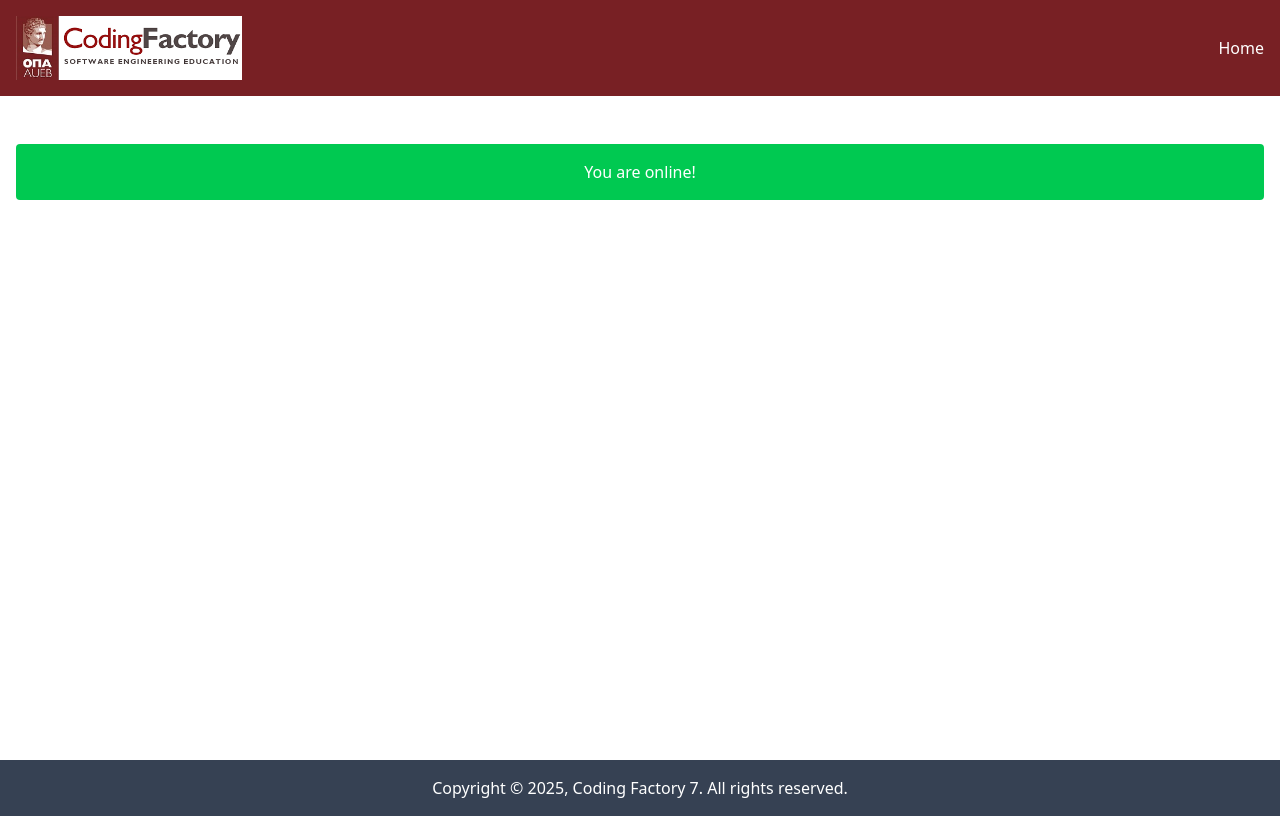
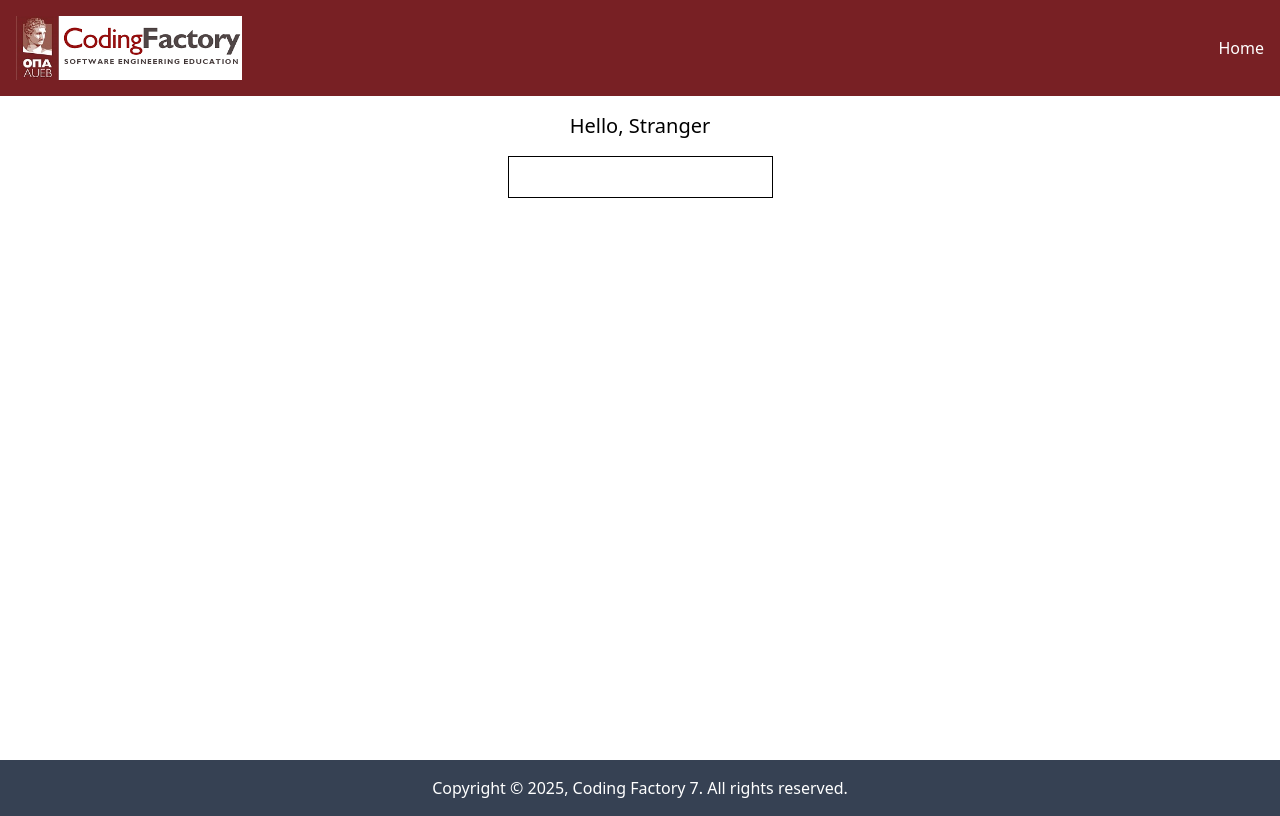
Before and after one commit to grgks/cf7-components, a React (Vite) app: page /name-changer in a window 1280 px wide. Built offline with nearby package versions, Linux system fonts and the light colour scheme.

Commit message:
feat: new pages

```diff
--- a/package.json
+++ b/package.json
@@ -14,6 +14,7 @@
     "lucide-react": "^0.511.0",
     "react": "^19.1.0",
     "react-dom": "^19.1.0",
+    "react-router": "^7.6.1",
     "tailwindcss": "^4.1.7"
   },
   "devDependencies": {
--- a/src/App.tsx
+++ b/src/App.tsx
@@ -14,13 +14,23 @@ import Layout from "./components/Layout.tsx";
 //import CounterAdvancedWithCustomHook from "./components/CounterAdvancedWithCustomHook";
 // import CounterWithReducer from "./components/CounterWithReducer.tsx";
 //import Todo from "./components/Todo/Todo.tsx";
-import OnlineStatus from "./components/OnlineStatus.tsx";
+//import OnlineStatus from "./components/OnlineStatus.tsx";
+import {BrowserRouter, Routes, Route} from "react-router";
+import HomePage from "./pages/HomePage.tsx";
+import NameChangerPage from "./pages/NameChangerPage.tsx";
+
+
 
 function App() {
 
+// useEffect(() => {
+    //   const id: number = setInterval(() => console.log("tick"), 1000);
+    //   return () => clearInterval(id);
+    // }, []);
+
     return (
         <>
-            <Layout>
+            {/*<Layout>*/}
                 {/*<ClassComponent/>*/}
                 {/*<FunctionalComponent/>*/}
                 {/*<ArrowFunctionalComponent/>*/}
@@ -43,9 +53,18 @@ function App() {
                 {/*<CounterWithReducer/>*/}
                 {/*<Todo/>*/}
 
-                <OnlineStatus/>
+                {/*<OnlineStatus/>*/}
 
-            </Layout>
+            {/*</Layout>*/}
+
+                <BrowserRouter>
+                    <Layout>
+                        <Routes>
+                            <Route path="/" element={<HomePage />}/>
+                            <Route path="name-changer" element={<NameChangerPage/>}/>
+                        </Routes>
+                    </Layout>
+                </BrowserRouter>
         </>
     )
 }
--- /dev/null
+++ b/src/pages/HomePage.tsx
@@ -0,0 +1,8 @@
+const HomePage = () => {
+    return (
+        <>
+            <h1 className="text-bold text-2xl text-center mt-8">Home Page</h1>
+        </>
+    )
+};
+export default HomePage;
--- /dev/null
+++ b/src/pages/NameChangerPage.tsx
@@ -0,0 +1,10 @@
+import NameChanger from "../components/NameChanger.tsx";
+
+const NameChangerPage = () => {
+    return (
+        <>
+            <NameChanger/>
+        </>
+    )
+};
+export default NameChangerPage;
```
Also changed, not shown: 1 other file (tests, documents, lock files or other folders).
